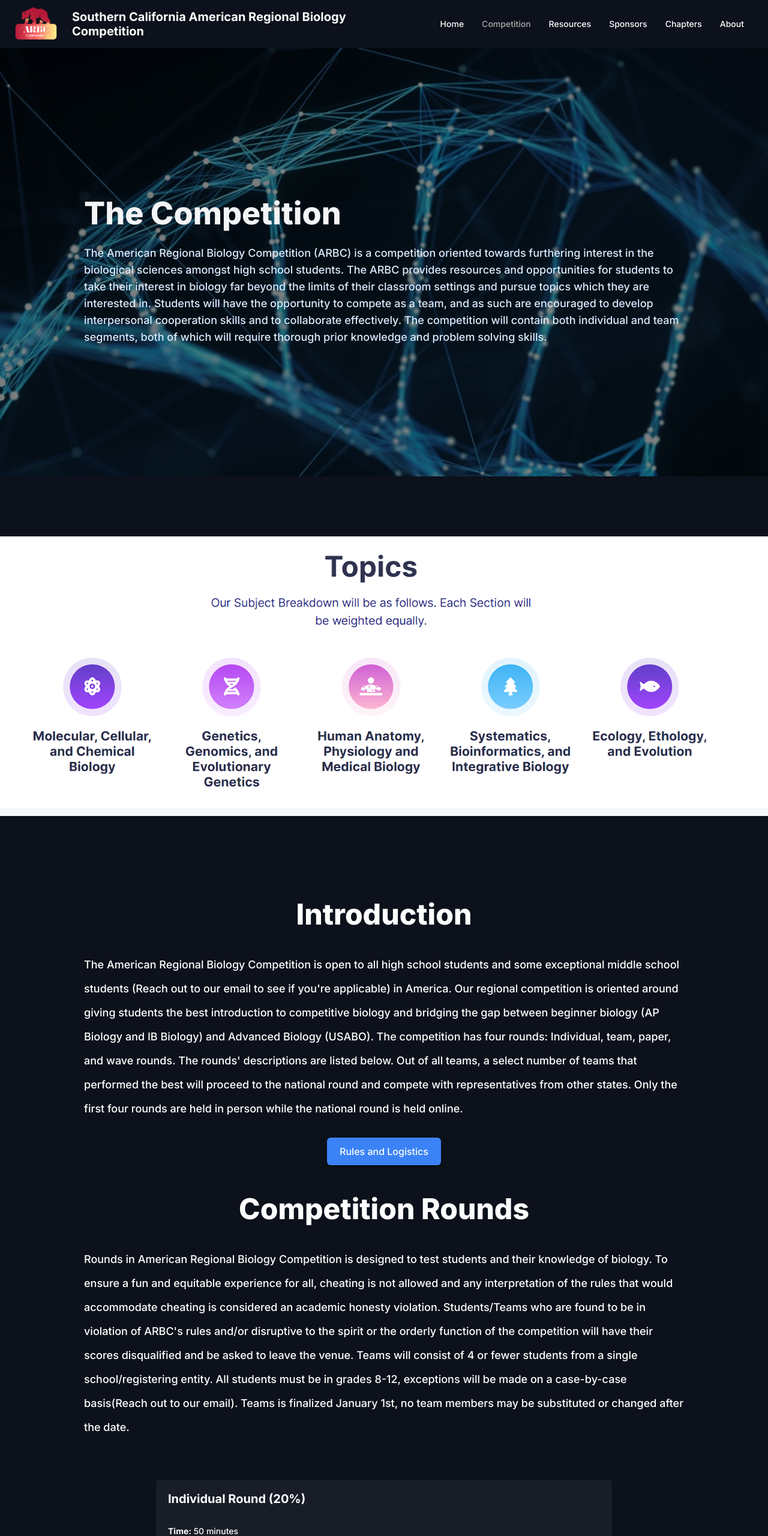
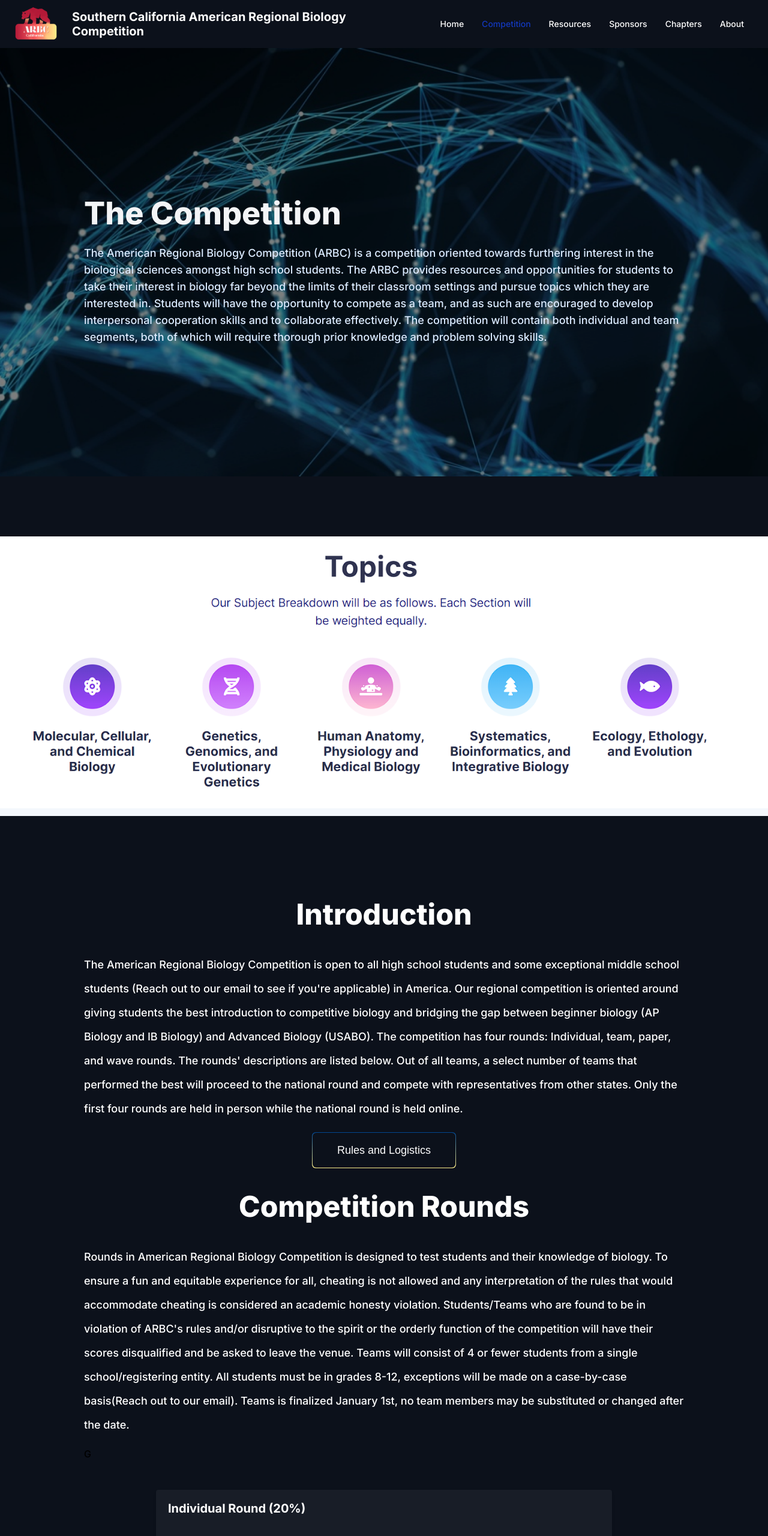
Before and after one commit to LOHS-ACSL-CLUB/arbc-website-frontend, a React (Vite) app: page /competition in a window 1280 px wide. Shown: the top 2560 px of the page at 60% size. Built offline with nearby package versions, Linux system fonts and the light colour scheme.

Commit message:
minor style changes and bug fixed

```diff
--- a/src/components/CompetitionPage/RoundsSection.tsx
+++ b/src/components/CompetitionPage/RoundsSection.tsx
@@ -1,5 +1,5 @@
-import { Link } from "react-router-dom";
 import "./RoundsSection.scss";
+import GradientButton from "components/GradientButton";
 
 function RoundsSection() {
     return (
@@ -25,12 +25,20 @@ function RoundsSection() {
                         held online.
                     </p>
                 </div>
-                <Link
-                    to="https://biologycompetition.org/assets/files/ARBC%20Official%20Rulebook.pdf"
-                    target="_blank"
+                <GradientButton
+                    width={240}
+                    height={60}
+                    onClick={() =>
+                        window
+                            .open(
+                                "https://biologycompetition.org/assets/files/ARBC%20Official%20Rulebook.pdf",
+                                "_blank"
+                            )
+                            ?.focus()
+                    }
                 >
                     Rules and Logistics
-                </Link>
+                </GradientButton>
                 <div className="texts">
                     <h2>Competition Rounds</h2>
                     <p>
@@ -50,6 +58,7 @@ function RoundsSection() {
                         Teams is finalized January 1st, no team members may be
                         substituted or changed after the date.
                     </p>
+                    G
                 </div>
                 <div className="rounds">
                     <div className="round">
--- a/src/components/ErrorPage/index.tsx
+++ b/src/components/ErrorPage/index.tsx
@@ -1,5 +1,6 @@
-import { useRouteError } from "react-router-dom";
+import { useNavigate, useRouteError } from "react-router-dom";
 import "./index.scss";
+import GradientButton from "components/GradientButton";
 
 type Error = {
     statusText?: string;
@@ -10,6 +11,8 @@ function ErrorPage() {
     const error = useRouteError() as Error;
     console.error(error);
 
+    const navigate = useNavigate();
+
     return (
         <div className="error-page">
             <h2>Page Does Not Exist!</h2>
@@ -17,6 +20,13 @@ function ErrorPage() {
                 Sorry, this page does not exist. If you think there is a
                 mistake, please contact us
             </p>
+            <GradientButton
+                width={200}
+                height={60}
+                onClick={() => navigate("/")}
+            >
+                Return to Home
+            </GradientButton>
         </div>
     );
 }
--- a/src/components/MainPage/SponsorsSection.scss
+++ b/src/components/MainPage/SponsorsSection.scss
@@ -1,3 +1,5 @@
+@import "src/variables";
+
 .sponsors-section {
     display: flex;
     justify-content: center;
@@ -34,6 +36,7 @@
             background-color: var(--sponsors-bg-color);
             border-radius: 30px;
             padding: 0 20px;
+            margin: 0 $mobile-padding;
 
             img {
                 width: 256px;
--- a/src/components/Navbar/Nav.scss
+++ b/src/components/Navbar/Nav.scss
@@ -17,8 +17,13 @@
                 color: var(--nav-link-color);
                 cursor: pointer;
                 text-decoration: none;
+                transition: 0.2s;
 
                 &.active {
+                    color: var(--nav-link-active-color);
+                }
+
+                &:hover {
                     color: var(--nav-link-active-color);
                 }
             }
@@ -34,6 +39,7 @@
         svg {
             width: 30px;
             height: 30px;
+            color: var(--text-color2);
         }
     }
 
--- a/src/components/Navbar/Nav.tsx
+++ b/src/components/Navbar/Nav.tsx
@@ -21,6 +21,8 @@ function Nav({
                 className="list-nav"
                 currentPageIndex={currentPageIndex}
                 setCurrentPageIndex={setCurrentPageIndex}
+                setShowCollapsedNav={setShowCollapsedNav}
+                showCollapsedNav={showCollapsedNav}
             />
 
             <button
--- a/src/components/Navbar/NavLinksList.tsx
+++ b/src/components/Navbar/NavLinksList.tsx
@@ -1,32 +1,47 @@
 import { Link } from "react-router-dom";
 import { PAGES } from "./pages";
+import { useEffect, useRef } from "react";
 
 interface Props extends React.ComponentPropsWithoutRef<"ul"> {
     onLinkClick?(index: number): void;
     currentPageIndex: number;
     setCurrentPageIndex(index: number): void;
+    showCollapsedNav: boolean;
+    setShowCollapsedNav(value: boolean): void;
 }
 
 function NavLinksList({
     onLinkClick,
     currentPageIndex,
     setCurrentPageIndex,
+    showCollapsedNav,
+    setShowCollapsedNav,
     ...props
 }: Props) {
+    const listRef = useRef<HTMLUListElement>(null);
+
     const handleLinkClick = (index: number) => {
         onLinkClick?.(index);
         setCurrentPageIndex(index);
     };
 
+    useEffect(() => {
+        const anyClick = () => {
+            if (showCollapsedNav) {
+                setShowCollapsedNav(false);
+            }
+        };
+
+        document.addEventListener("click", anyClick, true);
+
+        return () => {
+            document.removeEventListener("click", anyClick, true);
+        };
+    }, [listRef, setShowCollapsedNav, showCollapsedNav]);
+
     return (
-        <ul {...props}>
+        <ul {...props} ref={listRef}>
             {PAGES.map(({ route, name }, index) => {
-                console.log(
-                    index,
-                    currentPageIndex,
-                    index === currentPageIndex
-                );
-
                 return (
                     <li key={`${route}-${index === currentPageIndex}`}>
                         <Link
--- a/src/components/Navbar/index.scss
+++ b/src/components/Navbar/index.scss
@@ -27,6 +27,14 @@
             opacity: 1;
         }
 
+        a.active {
+            color: var(--nav-link-active-color);
+        }
+
+        a:hover {
+            color: var(--nav-link-active-color);
+        }
+
         li {
             transition: 0.2s;
             cursor: pointer;
--- a/src/components/Navbar/index.tsx
+++ b/src/components/Navbar/index.tsx
@@ -51,6 +51,8 @@ function Navbar() {
                 onLinkClick={onLinkClick}
                 currentPageIndex={currentPageIndex}
                 setCurrentPageIndex={setCurrentPageIndex}
+                setShowCollapsedNav={setShowCollapsedNav}
+                showCollapsedNav={showCollapsedNav}
             />
         </div>
     );
--- a/src/components/SignUpSection.tsx
+++ b/src/components/SignUpSection.tsx
@@ -12,16 +12,13 @@ function SignUpSection() {
                 </p>
             </div>
 
-            {/* <Link to="https://forms.gle/jeHbp6dtFdqBPUDU8" target="_blank">
-                Register
-            </Link> */}
             <GradientButton
                 width={155}
                 height={55}
                 onClick={() =>
                     window
                         .open("https://forms.gle/jeHbp6dtFdqBPUDU8", "_blank")
-                        ?.open()
+                        ?.focus()
                 }
             >
                 Register
--- a/src/index.scss
+++ b/src/index.scss
@@ -3,6 +3,7 @@ body {
     margin: 0;
     font-family: Inter, sans-serif;
     min-height: 100vh;
+    background-color: var(--bg-color1);
 }
 
 body {
@@ -21,6 +22,7 @@ body {
 
     --nav-link-color: #6b7280;
     --nav-link-active-color: black;
+    --nav-link-hover-color: #454545;
 
     --stats-color: #00458f;
     --sponsors-bg-color: transparent;
@@ -37,15 +39,14 @@ body.dark-theme {
 
     --heading-color1: white;
 
-    // --button-bg-color1: linear-gradient(#0c111b, #0c111b),
-    //     linear-gradient(#014690, #ffee89);
     --button-bg-color1: linear-gradient(#00458f, #ffee89);
     --button-bg-color2: linear-gradient(#0c111b, #0c111b);
     --button-bg-hover-color: linear-gradient(#00458f, #ffee89);
     --button-text-color: white;
 
     --nav-link-color: white;
-    --nav-link-active-color: #aaa;
+    --nav-link-active-color: #1338be;
+    --nav-link-hover-color: #73c2fb;
 
     --stats-color: #ffee89;
     --sponsors-bg-color: white;
```
